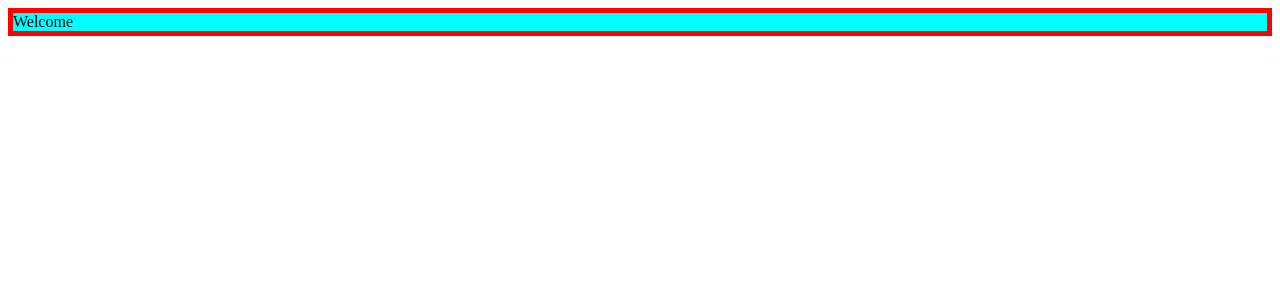
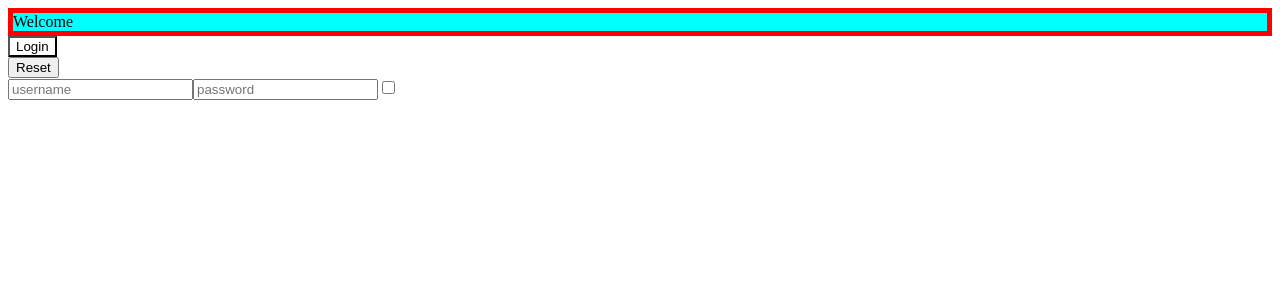
Before and after one commit to Beji96/Develhope-react-exercise, a React (Create React App) app: page / in a window 1280 px wide. Shown: the top 300 px of the page. Built offline with nearby package versions, Linux system fonts and the light colour scheme.

Commit message:
finish style 2

```diff
--- a/src/App.js
+++ b/src/App.js
@@ -1,5 +1,6 @@
 // import UncontrolledLogin from "./UncontrolledLogin";
 
+import Login from "./Login";
 import Welcome from "./Welcome";
 
 function App() {
@@ -7,6 +8,7 @@ function App() {
     <div className="App">
       {/* <TodoList /> */}
       <Welcome />
+      <Login />
       {/* <UncontrolledLogin /> */}
     </div>
   );
--- a/src/Login.jsx
+++ b/src/Login.jsx
@@ -1,51 +1,56 @@
-
-import React, { Component } from 'react'
+import React, { Component } from "react";
 
 export default class Login extends Component {
-    state={
-        username:'',
-        password:'',
-        remember:false
-    }
-    handleInputChange = (event)=>{
-        const value = event.target.value
-        const name = event.target.name
-        const type = event.target.type
-        const checked = event.target.checked
-        const submit = event.target.submit
+  state = {
+    username: "",
+    password: "",
+    remember: false,
+  };
+  handleInputChange = (event) => {
+    const value = event.target.value;
+    const name = event.target.name;
+    const type = event.target.type;
+    const checked = event.target.checked;
+    const submit = event.target.submit;
     this.setState({
-            [name]:type  === 'checkbox'? checked: value,
+      [name]: type === "checkbox" ? checked : value,
+    });
+  };
 
-        })
-    }
-
-  handleLoginState = ()=>{
+  handleLoginState = () => {
     this.setState({
       logedIn: true,
     });
-
-
-
-  }
- handleResetState = ()=> {
+  };
+  handleResetState = () => {
     this.setState({
       username: "",
       password: "",
-        remember: false
-    })
-    }
-
+      remember: false,
+    });
+  };
 
   render() {
+    const LogInStyle = {
+      backgroundColor: `${
+        this.state.password === ""
+          ? "transparent"
+          : this.state.password.length > 8
+          ? "green"
+          : "red"
+      }`,
+    };
     return (
       <div>
         <div>
           <button
+            style={LogInStyle}
             type="button"
             onClick={this.handleLoginState}
-                 disabled={!this.state.username || !this.state.password}
-                 >Login</button>
-
+            // disabled={!this.state.username || !this.state.password}
+          >
+            Login
+          </button>
         </div>
         {/* reset btn */}
         <div>
@@ -54,26 +59,28 @@ export default class Login extends Component {
         <div>
           <input
             type="text"
-                    name='username'
-                    placeholder='username'
+            name="username"
+            placeholder="username"
             value={this.state.username}
-                    onChange={this.handleInputChange} />
+            onChange={this.handleInputChange}
+          />
           {/* password input */}
           <input
-                    name='password'
-                    type='password'
-                    placeholder='password'
+            name="password"
+            type="password"
+            placeholder="password"
             value={this.state.password}
-                    onChange={this.handleInputChange}/>
+            onChange={this.handleInputChange}
+          />
           {/* Checkbox */}
           <input
             type="checkbox"
-                    name='remember'
+            name="remember"
             checked={this.state.remember}
-                    onChange={this.handleInputChange} />
+            onChange={this.handleInputChange}
+          />
         </div>
-
       </div>
-    )
+    );
   }
 }
```
Lines whose indentation alone changed are shown as unchanged.
